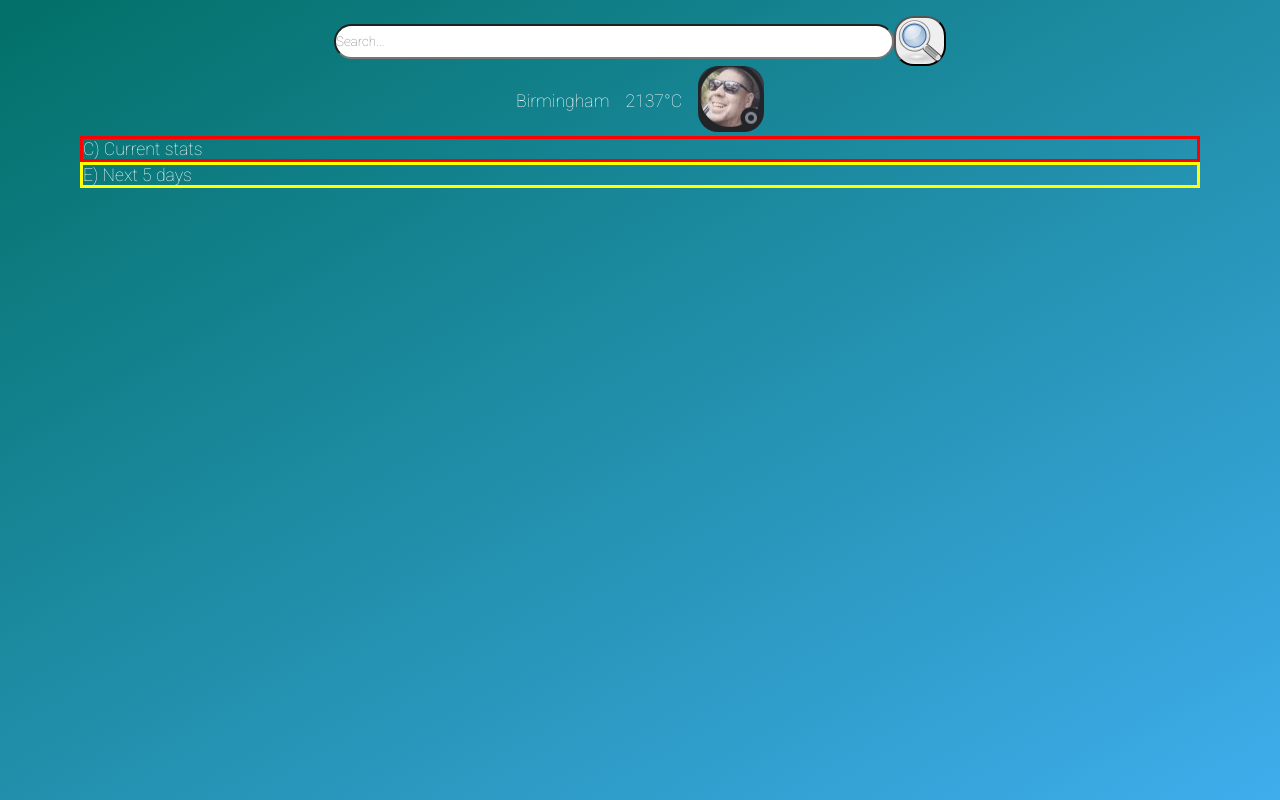
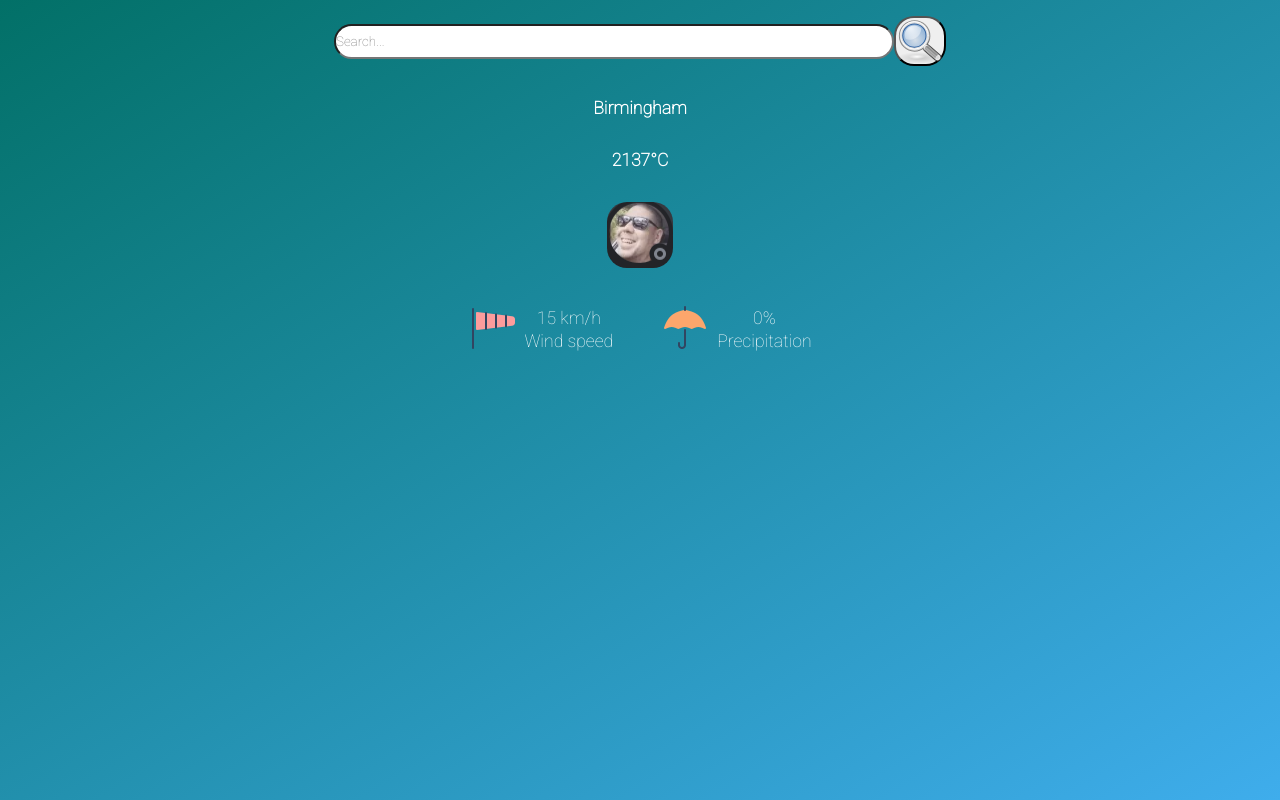
Before and after one commit to przempaczkowski/weather-app, a plain HTML site: page index.html in a window 1280 px wide. Drawn offline with Linux system fonts and the light colour scheme.

Commit message:
initial look

```diff
--- a/index.html
+++ b/index.html
@@ -28,15 +28,26 @@
   </div>
 
   <div class="current-stats">
-    C) Current stats
+    <div class="col">
+      <img src="images/windsock.png" alt="wind speed icon">
+      <div>
+        <p class="wind">15 km/h</p>
+        <p>Wind speed</p>
+      </div>
+    </div>
+
+    <div class="col">
+      <img src="images/umbrella.png" alt="precipitation icon">
+      <div>
+        <p class="wind">0%</p>
+        <p>Precipitation</p>
+      </div>
+    </div>
   </div>
 
-  <div class="weather-by-hour">
-    D) Weather by hour
-  </div>
-  <div class="next-5-days">
+  <!-- <div class="next-5-days">
     E) Next 5 days
-  </div>
+  </div>   -->
 
 </main>
 
--- a/styles.css
+++ b/styles.css
@@ -40,7 +40,10 @@ body {
 
 .current-location-temperature {
     width: 100%;
-    gap: 1rem;
+    gap: 2rem;
+    flex-direction: column;
+    font-weight: 700;
+    margin-top: 2rem;
     display: flex;
     align-items: center;
     justify-content: center;
@@ -52,10 +55,27 @@ body {
 
 .current-stats {
     width: 100%;
-    border: 3px solid red;
+    gap: 3rem;
+    margin-top: 2rem;
+    display: flex;
+    align-items: center;
+    justify-content: center;
+}
+.col {
+    display: flex;
+    align-items: center;
+    justify-content: center;
 }
 
-.weather-by-hour {
+.current-stats p {
+    display: flex;
+    padding-left: 0.5rem;
+    padding-top: 0.2rem;
+    justify-content: center;
+    align-items: center;
+}
+
+/* .weather-by-hour {
     display: none;
     width: 100%;
     border: 3px solid blue;
@@ -64,7 +84,7 @@ body {
 .next-5-days {
     width: 100%;
     border: 3px solid yellow;
-}
+} */
 @media screen and (min-width: 1140px) {
     .main-container {
       width: 1120px;
```
Also changed, not shown: images/umbrella.png (added), images/windsock.png (added).
